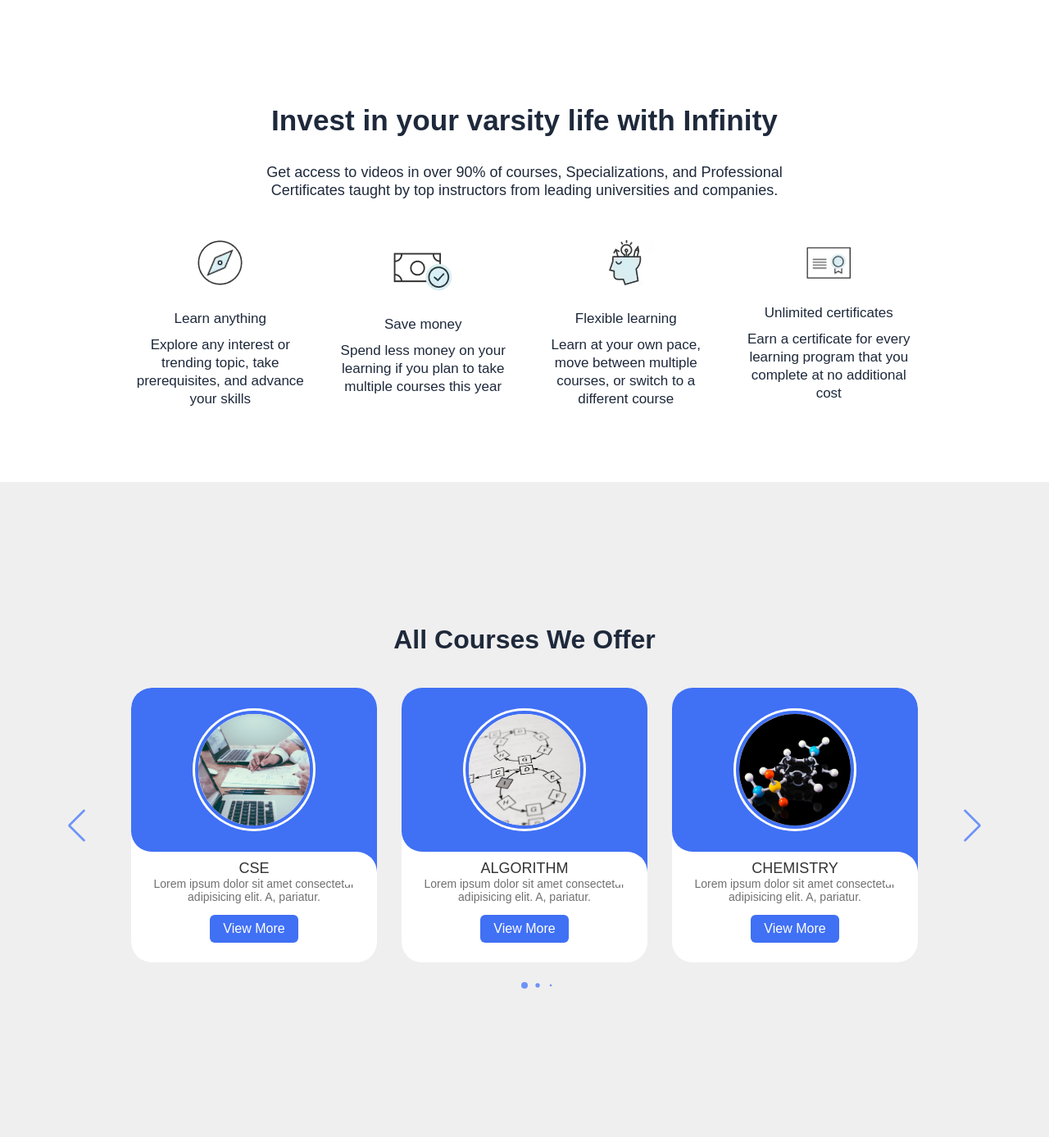
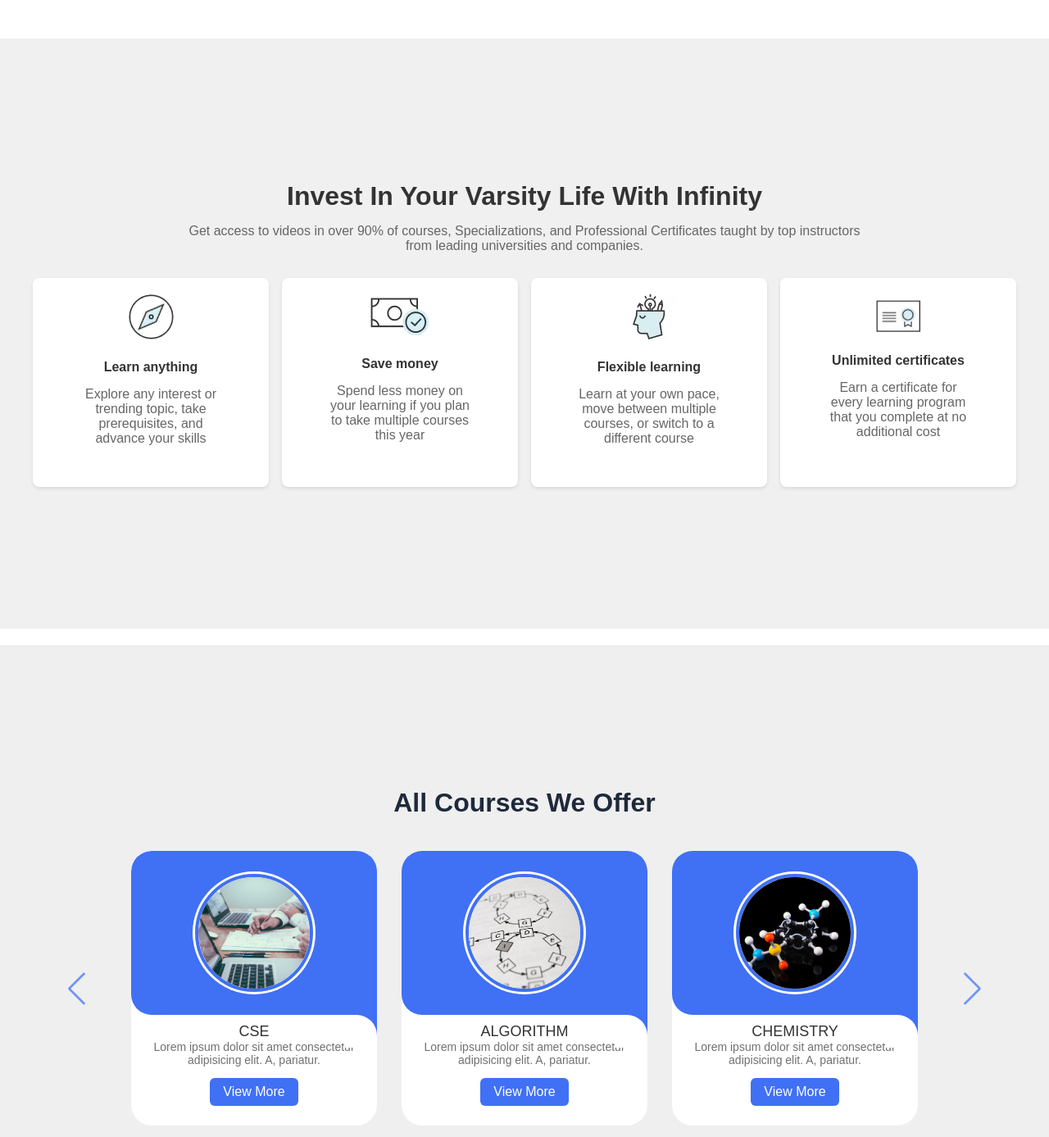
Before and after one commit to Arafahmed1314/E-Learning-Platform, a PHP site: page /?pass=1 in a window 1280 px wide. Shown: the part 555-1942 px from the top of the page at 82% size. Run offline with PHP 8.4, Linux system fonts and the light colour scheme.

Commit message:
overview section some changes

```diff
--- a/style.css
+++ b/style.css
@@ -551,53 +551,99 @@ body.dark-theme .nav-input[type="text"] {
 
 /* overview section start here  */
 #overview {
+    padding: 20px;
+    min-height: 90vh;
     display: flex;
     align-items: center;
     justify-content: center;
-  margin: 10vh 0;
-  /* height: 100vh; */
+    margin-bottom: 20px;
+    background-color: #f0f0f0;
+  }
+
+  .overview-container {
+    max-width: 1200px;
+    width: 100%;
+    margin: 0 auto;
+    text-align: center;
   }
 
   .overview-container h1 {
-  font-size: 2.2rem;
-  text-align: center;
-  padding-bottom: 2rem;
+    margin-bottom: 10px;
+    font-size: 2rem;
+    color: #333;
+    text-transform: capitalize;
+  }
+
+  .overview-container p {
+    font-size: 1rem;
+    color: #666;
+    margin-bottom: 20px;
+    width: 90%;
+    margin: 15px auto;
+    margin-bottom: 30px;
   }
 
   .overview-inner-container {
-  width: 75%;
-  margin: 0 auto;
+    width: 100%;
   }
 
   .overview-wrapper {
-  display: flex;
-  align-items: center;
-  justify-content: center;
-  gap: 30px;
+    display: grid;
+    gap: 16px;
+    grid-template-columns: 1fr;
+    height: auto;
   }
 
   .overview-card {
-  width: 100%;
-  text-align: center;
+    background: #ffffff;
+    padding: 20px;
+    border-radius: 8px;
+    box-shadow: 0 2px 4px rgba(0, 0, 0, 0.1);
     display: flex;
     flex-direction: column;
-  gap: 16px;
+    justify-content: center;
+    align-items: center;
+    transition: transform 0.3s ease;
   }
 
-.overview_first_para {
-  text-align: center;
-  width: 50%;
-  margin: 0 auto;
-  margin-bottom: 50px;
-  line-height: 22px;
-  font-size: 18px;
+  .overview-card:hover {
+    transform: translateY(-5px);
   }
 
-.overview-card p {
-  margin: 10px auto;
-  line-height: 22px;
-  font-size: 17px;
+  .overview-img img {
+    max-width: 100%;
+    height: auto;
+    display: block;
+    margin-bottom: 10px;
   }
+
+  .overview-desc p:first-child {
+    font-weight: bold;
+    margin-bottom: 8px;
+    color: #333;
+  }
+
+  .overview-desc p:last-child {
+    color: #666;
+  }
+
+  /* Media Queries */
+  @media (min-width: 600px) and (max-width: 899px) {
+    .overview-wrapper {
+      grid-template-columns: repeat(2, 1fr); /* 2 cards per row */
+    }
+  }
+
+  @media (min-width: 900px) {
+    .overview-wrapper {
+      grid-template-columns: repeat(4, 1fr); /* 4 cards per row */
+    }
+
+    .overview-container p {
+      width: 70%;
+    }
+  }
+
 
 .login-btn {
   display: none;
```
Lines whose indentation alone changed are shown as unchanged.
